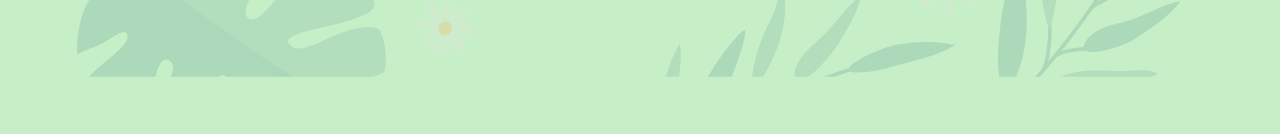
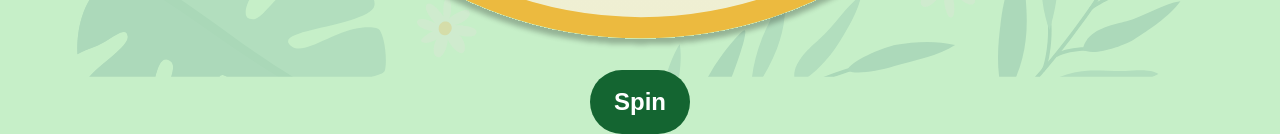
Before and after one commit to lakshya-dhariwal/spin-the-wheel, a React (Create React App) app: page / in a window 1280 px wide. Shown: the part 723-857 px from the top of the page. Before the commit the page ends 800 px from the top, so only its background shows below. Built offline with nearby package versions, Linux system fonts and the light colour scheme.

Commit message:
feat: Spin page UI

```diff
--- a/src/App.tsx
+++ b/src/App.tsx
@@ -1,6 +1,7 @@
 import BaseLayout from "./layout/Base";
 import Entry from "./pages/Entry";
 import Result from "./pages/Result";
+import Spin from "./pages/Spin";
 import { Toaster } from "react-hot-toast";
 
 function App() {
@@ -8,7 +9,7 @@ function App() {
     <div className="App ">
       <Toaster />
       <BaseLayout>
-        <Result />
+        <Spin />
       </BaseLayout>
     </div>
   );
--- a/src/pages/Spin/Spin.tsx
+++ b/src/pages/Spin/Spin.tsx
@@ -1,9 +1,18 @@
-import React from 'react'
+import React from "react";
 
 function Spin() {
   return (
-    <div>Spin</div>
-  )
+    <div className="flex flex-col items-center justify-center h-full">
+      <img
+        src="assets/spin-wheel.svg"
+        alt="wheel"
+        className="w-[400px] md:w-[900px]"
+      />{" "}
+      <button className="text-2xl bg-[#146531] text-white rounded-full p-4 px-6 my-5 font-black">
+        Spin
+      </button>
+    </div>
+  );
 }
 
-export default Spin
+export default Spin;
```
Also changed, not shown: public/assets/spin-wheel.svg (added).
